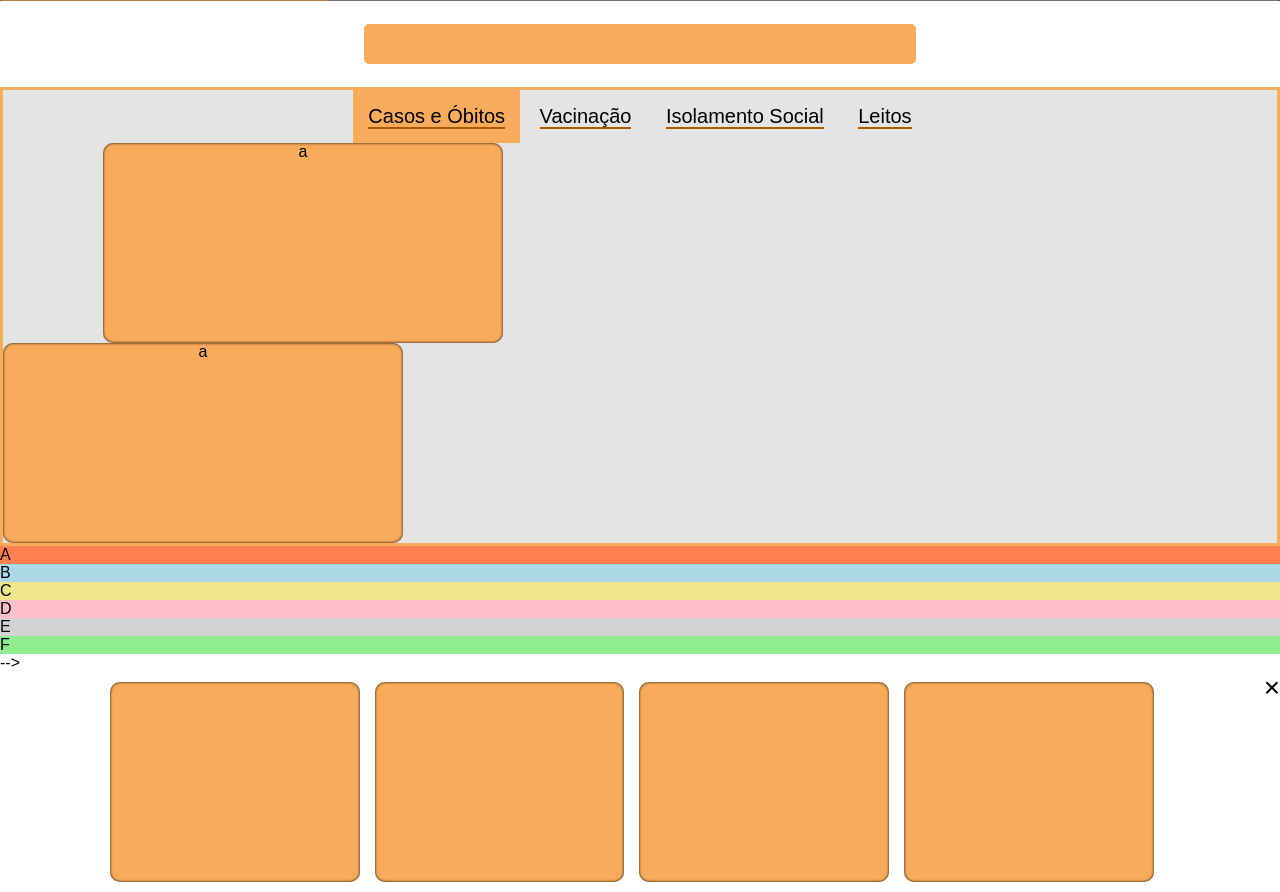
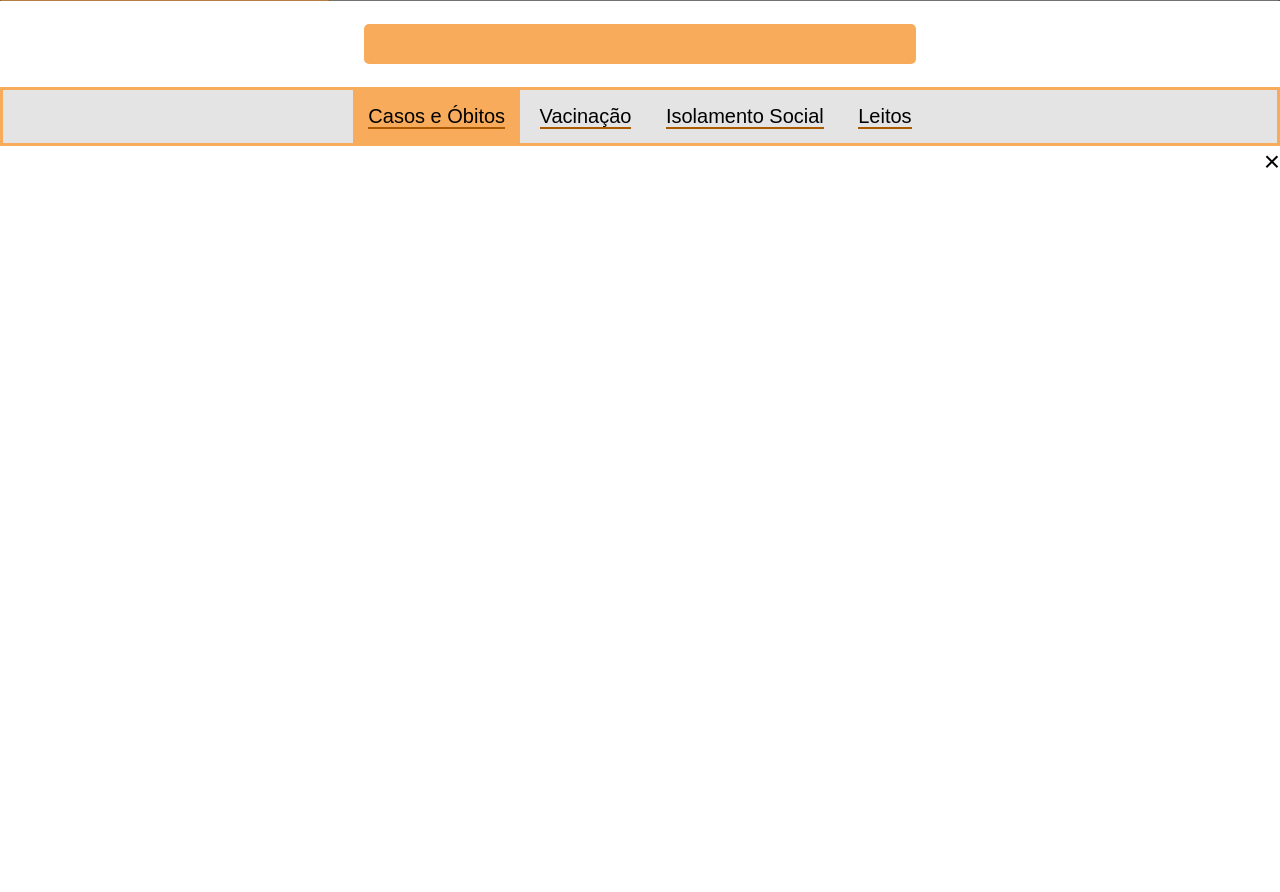
Before and after one commit to juliaregia/Carcara, a Flask app: template Aplicação Web/app/templates/estados.html in a window 1280 px wide. Shown: the part 303-1195 px from the top of the page. After the commit the page ends 471 px from the top, so only its background shows below. Run offline with Flask 2, Linux system fonts and the light colour scheme; the template is opened without the code that fills it: values that come from a table or form of the project are taken from there, others are empty.

Commit message:
FlaskPandemiaEstruturada

```diff
--- a/Aplicação Web/app/static/style.css
+++ b/Aplicação Web/app/static/style.css
@@ -234,6 +234,7 @@ h2{
 
   color: #000000;
   font-weight: bold;
+  font-size: 20px;
 }
 
 .tabela1{
--- a/Aplicação Web/app/templates/estados.html
+++ b/Aplicação Web/app/templates/estados.html
@@ -232,23 +232,6 @@
 
 
 
-<div class="tt"></div>
-            <div class="blocoInfo1"><p>a</p></div>
-            <div class="blocoInfo2"><p>a</p></div>
-          </div>
-
-<div id="main">
-              <div style="background-color:coral;">A</div>
-              <div style="background-color:lightblue;">B</div>
-              <div style="background-color:khaki;">C</div>
-              <div style="background-color:pink;">D</div>
-              <div style="background-color:lightgrey;">E</div>
-              <div style="background-color:lightgreen;">F</div>
-            </div>
-
-
-
-          -->
 
 
 
@@ -256,13 +239,14 @@
           <div id="London" class="tabcontent">
             <span onclick="this.parentElement.style.display='none'" class="topright">&times</span>
 
+            <!--
             <div class="BlocoH">
             <div class="blocoInfo1"></div>
             <div class="blocoInfo2"></div>
             <div class="blocoInfo3"></div>
             <div class="blocoInfo4"></div>
             </div>
-
+            -->
           </div>
 
           <!--  SRAG
@@ -273,26 +257,26 @@
 
           <div id="Tokyo" class="tabcontent">
             <span onclick="this.parentElement.style.display='none'" class="topright">&times</span>
-
+ <!--
             <div class="BlocoH">
               <div class="blocoInfo1"></div>
               <div class="blocoInfo2"></div>
               <div class="blocoInfo3"></div>
               <div class="blocoInfo4"></div>
             </div>
-
+          -->
           </div>
 
           <div id="Berlin" class="tabcontent">
             <span onclick="this.parentElement.style.display='none'" class="topright">&times</span>
-
+ <!--
             <div class="BlocoH">
               <div class="blocoInfo1"></div>
               <div class="blocoInfo2"></div>
               <div class="blocoInfo3"></div>
               <div class="blocoInfo4"></div>
             </div>
-
+          -->
           </div>
 
 
```
Also changed, not shown: Aplicação Web/app/templates/municipios.html (+6 -4 lines).
